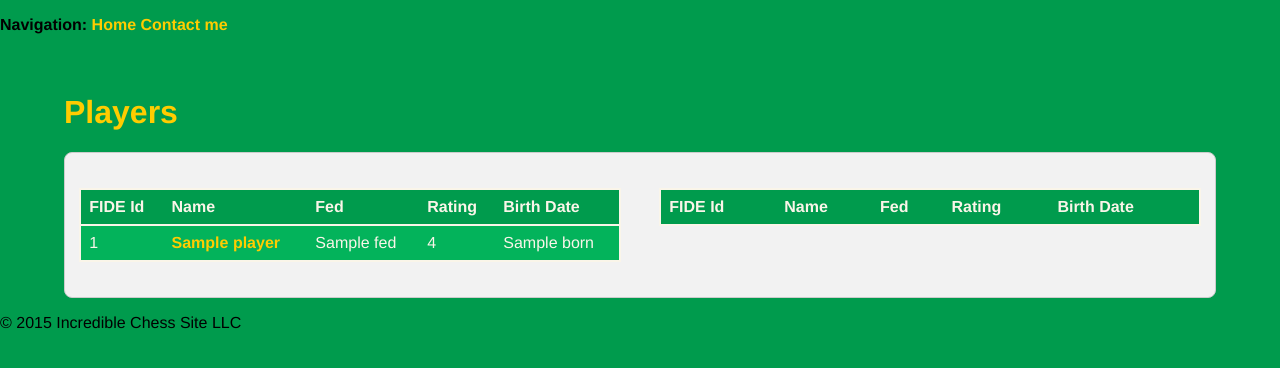
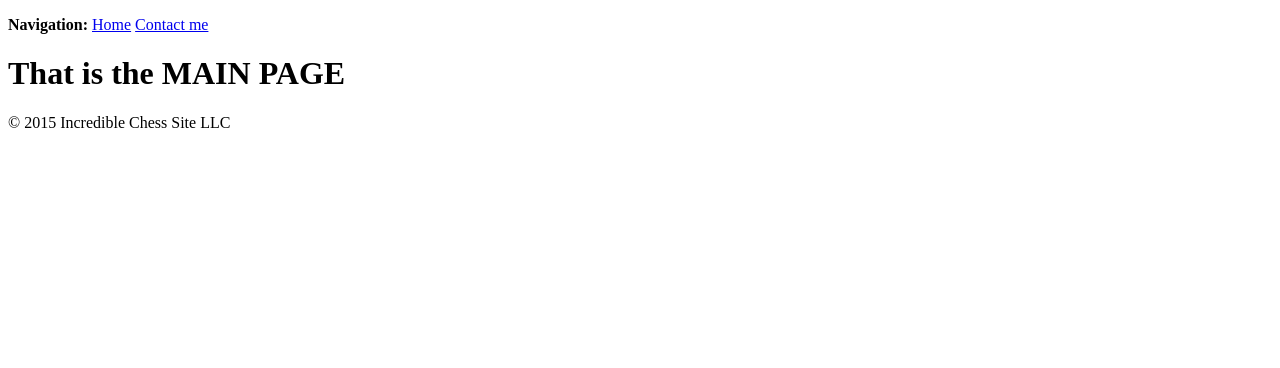
Before and after one commit to Treev13/chess-database, a Flask app: page / in a window 1280 px wide. Shown: the top 368 px of the page. Run offline with Flask 3, Linux system fonts and the light colour scheme; a database or web service that is not in the repository returns one stand-in record (values such as "Sample title"); lists and menus that the app fills with data are empty; some libraries are stand-ins or nearby versions.

Commit message:
add main page

```diff
--- a/templates/index.html
+++ b/templates/index.html
@@ -4,155 +4,14 @@
 <head>
     <meta charset="UTF-8">
     <meta name="viewport" content="width=device-width, initial-scale=1.0">
-    <title>Players</title>
-    <style>
-        body {
-            font-family: Helvetica, sans-serif;
-            background-color: #009B4D;
-            margin: 0;
-            padding: 0;
-        }
+    <title>Main Page</title>
 
-        * {
-            box-sizing: border-box;
-        }
-
-        .container {
-            background-color: #f2f2f2;
-            border: 1px solid #ccc;
-            border-radius: 8px;
-            max-width: 90%;
-            margin: 0 auto;
-            padding: 20px 0px;
-        }
-
-        .row {
-            display: flex;
-            margin-left: -5px;
-            margin-right: -5px;
-        }
-
-        .column {
-            flex: 50%;
-            padding: 5px;
-        }
-
-
-        h1 {
-            padding-top: 3%;
-            padding-left: 5%;
-            color: #FFCC00;
-        }
-
-        table {
-            width: 95%;
-            border-collapse: collapse;
-            border: 2px solid #FAF5E9;
-            border-radius: 8px;
-            margin: 10px auto;
-            background-color: #009B4D;
-        }
-
-        th,
-        td {
-            color: #FAF5E9;
-            padding: 8px;
-            text-align: left;
-            border-bottom: 1px solid #FAF5E9;
-        }
-
-        th {
-            background-color: #009B4D;
-            font-weight: bold;
-        }
-
-        thead {
-            background-color: #009B4D;
-            font-weight: bold;
-            border: 2px solid #FAF5E9;
-        }
-
-
-        tr:nth-child(odd) {
-            background-color: #03b35b;
-        }
-
-        a {
-            text-decoration: none;
-            font-weight: bold;
-            color: #FFCC00;
-        }
-
-        a:hover {
-            color: #ffcc00b6;
-        }
-    </style>
 </head>
 {% extends "layout.html" %}
 {% block content %}
 
 <body>
-    <h1>Players</h1>
-    <div class="container">
-        <div class="row">
-            <div class="column">
-                <table>
-                    <thead>
-                        <tr>
-                            <th>FIDE Id</th>
-                            <th>Name</th>
-                            <th>Fed</th>
-                            <th>Rating</th>
-                            <th>Birth Date</th>
-                        </tr>
-                    </thead>
-                    <tbody>
-                        {% for row in data[::2] %}
-                        <tr>
-                            <td>{{ row.fide_id }}</td>
-                            <td>
-                                <a href="/{{ row.name }}">
-                                    {{ row.name }}
-                                </a>
-                            </td>
-                            <td>{{ row.fed }}</td>
-                            <td>{{ row.max_rating }}</td>
-                            <td>{{ row.born }}</td>
-                        </tr>
-                        {% endfor %}
-                    </tbody>
-                </table>
-            </div>
-            <div class="column">
-                <table>
-                    <thead>
-                        <tr>
-                            <th>FIDE Id</th>
-                            <th>Name</th>
-                            <th>Fed</th>
-                            <th>Rating</th>
-                            <th>Birth Date</th>
-                        </tr>
-                    </thead>
-                    <tbody>
-                        {% for row in data[1::2] %}
-                        <tr>
-                            <td>{{ row.fide_id }}</td>
-                            <td>
-                                <a href="/{{ row.name }}">
-                                    {{ row.name }}
-                                </a>
-                            </td>
-                            <td>{{ row.fed }}</td>
-                            <td>{{ row.max_rating }}</td>
-                            <td>{{ row.born }}</td>
-                        </tr>
-                        {% endfor %}
-                    </tbody>
-                </table>
-            </div>
-        </div>
-    </div>
+    <h1>That is the MAIN PAGE</h1>
 </body>
 {% endblock %}
 
```
